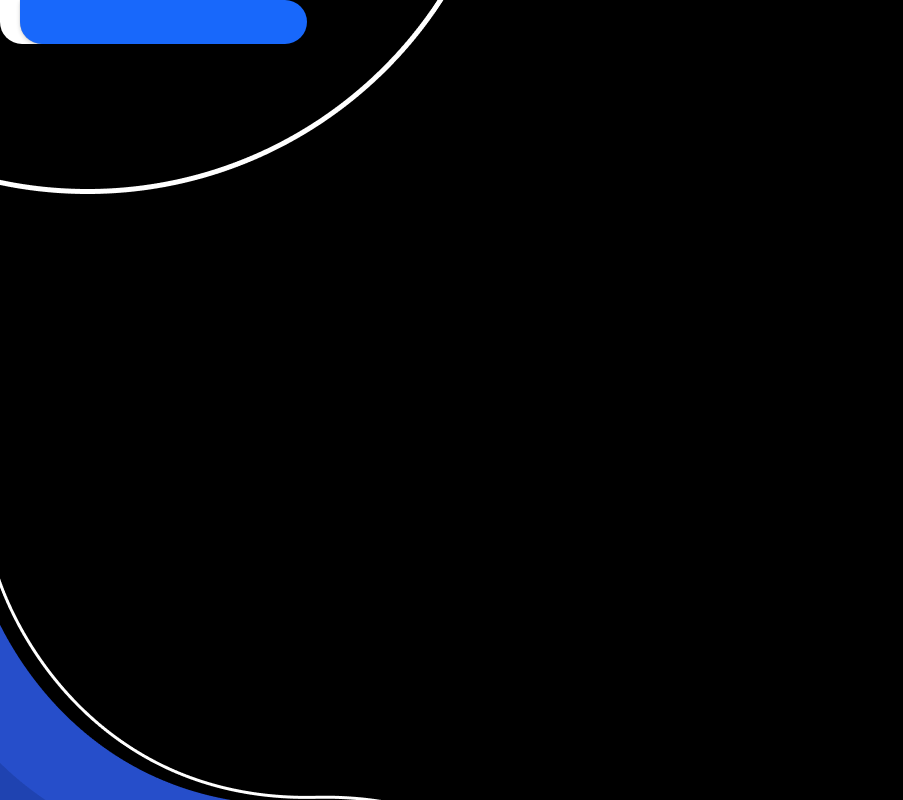
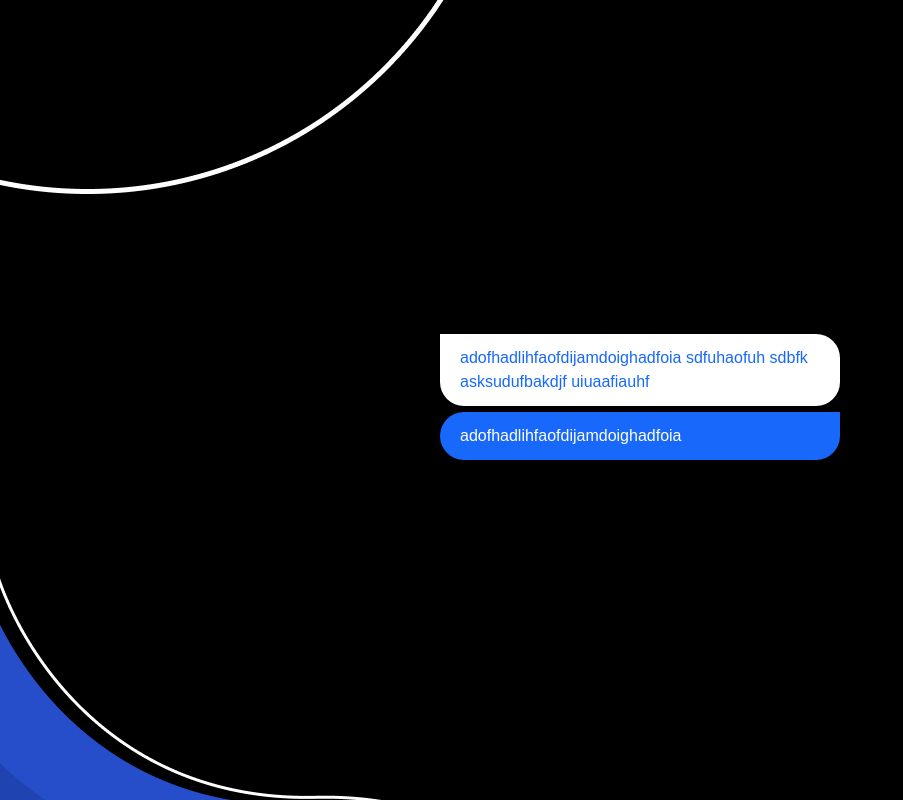
Before and after one commit to B-anish-er/Two-Fish-Secure-Channel-Chat, a React (Create React App) app: page /chat in a window 1280 px wide. Shown: the whole page, without its empty margins (0-903 px from the left). Built offline with nearby package versions, Linux system fonts and the light colour scheme.

Commit message:
Improve ChatBubble UI

```diff
--- a/src/components/Chat.jsx
+++ b/src/components/Chat.jsx
@@ -1,5 +1,9 @@
 import React, { useEffect, useState } from "react";
 import styled from "styled-components";
+import { Container } from "react-bootstrap";
+// import { Link } from "react-router-dom";
+
+// import InputField from "./InputField";
 
 import chat1 from "./chatExample";
 
@@ -7,9 +11,27 @@ import chat1 from "./chatExample";
 
 export default function Chat() {
   return (
-    <StyledLeftBubble>
-      <StyledRightBubble />
-    </StyledLeftBubble>
+    <Container
+      style={{
+        // border: "1px solid red",
+        minHeight: "100vh",
+      }}
+      className="d-flex align-items-center"
+    >
+      <div
+        style={{
+          minWidth: "50%",
+          padding: "10%",
+        }}
+        className="m-auto "
+      >
+        <StyledLeftBubble>
+          adofhadlihfaofdijamdoighadfoia sdfuhaofuh sdbfk asksudufbakdjf
+          uiuaafiauhf
+        </StyledLeftBubble>
+        <StyledRightBubble>adofhadlihfaofdijamdoighadfoia</StyledRightBubble>
+      </div>{" "}
+    </Container>
   );
 }
 
@@ -19,12 +41,14 @@ const StyledLeftBubble = styled.div`
   align-items: flex-start;
   padding: 12px 20px;
 
-  position: absolute;
-  width: 287px;
-  height: 44px;
+  // position: absolute;
+  min-width: 287px;
+  max-width: 400px;
+  min-height: 44px;
 
   /* Color / Blue */
 
+  color: #1868fb;
   background: #fff;
   /* Elevation 100 */
 
@@ -43,9 +67,9 @@ const StyledRightBubble = styled.div`
   align-items: flex-start;
   padding: 12px 20px;
 
-  position: static;
-  width: 287px;
-  height: 44px;
+  min-width: 287px;
+  // max-width: 400px;
+  min-height: 44px;
 
   /* Color / Blue */
 
@@ -54,7 +78,7 @@ const StyledRightBubble = styled.div`
 
   box-shadow: 0px 0px 1px rgba(0, 0, 0, 0.24), 0px 2px 4px rgba(0, 0, 0, 0.16),
     0px -1px 1px rgba(0, 0, 0, 0.08);
-  border-radius: 0px 24px 24px 24px;
+  border-radius: 24px 0 24px 24px;
 
   /* Inside Auto Layout */
 
--- a/src/components/CreateChat.jsx
+++ b/src/components/CreateChat.jsx
@@ -1,10 +1,21 @@
-import React, { useState } from "react";
+import React, { useEffect, useState } from "react";
 import { Container } from "react-bootstrap";
+import { Link } from "react-router-dom";
 
 import InputField from "./InputField";
 
-export default function CreateChat() {
+export default function CreateChat({ username }) {
   const [connect, setConnect] = useState("");
+  const [connections, setConnections] = useState([]);
+
+  useEffect(() => {
+    setConnections([
+      { name: "Shagun" },
+      { name: "Anish" },
+      { name: "John" },
+      { name: "Doe" },
+    ]);
+  }, []);
 
   return (
     <Container
@@ -22,8 +33,16 @@ export default function CreateChat() {
         className="m-auto"
       >
         <h1 className="text-center mb-4">Connect With</h1>{" "}
+        {connections &&
+          connections.map((value) => (
+            <Link to="/">
+              {" "}
+              <h4>{value.name}</h4>{" "}
+            </Link>
+          ))}
+        <br />
         <p className="m-2">
-          <label htmlFor="connectname">Username</label>
+          <label htmlFor="connectname">New Connection</label>
         </p>
         <InputField
           required
```
